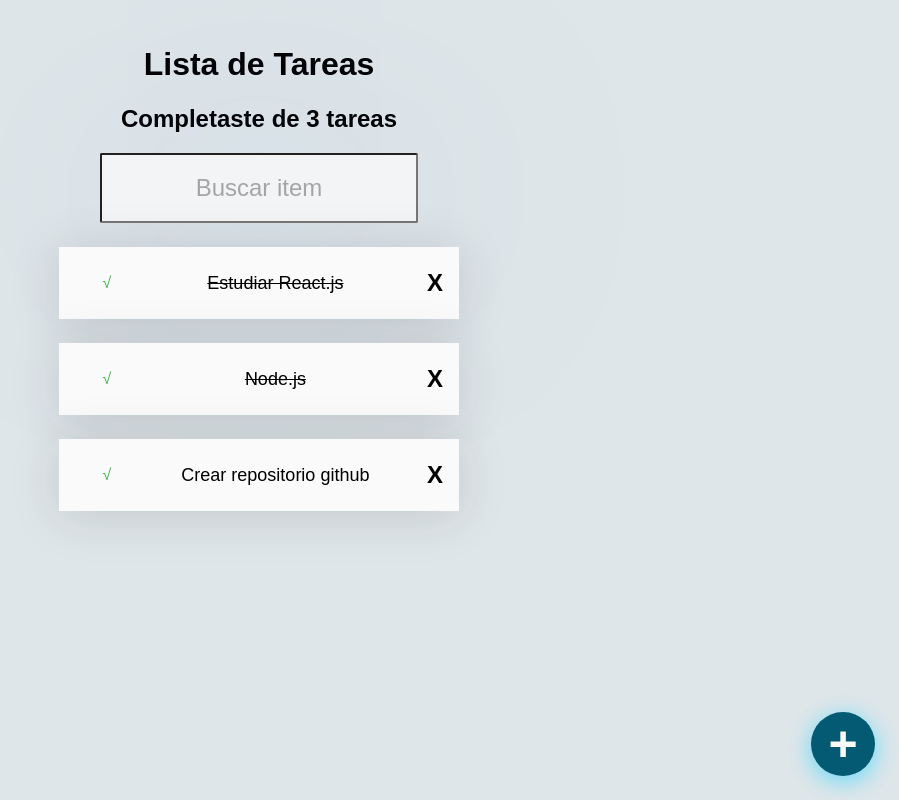
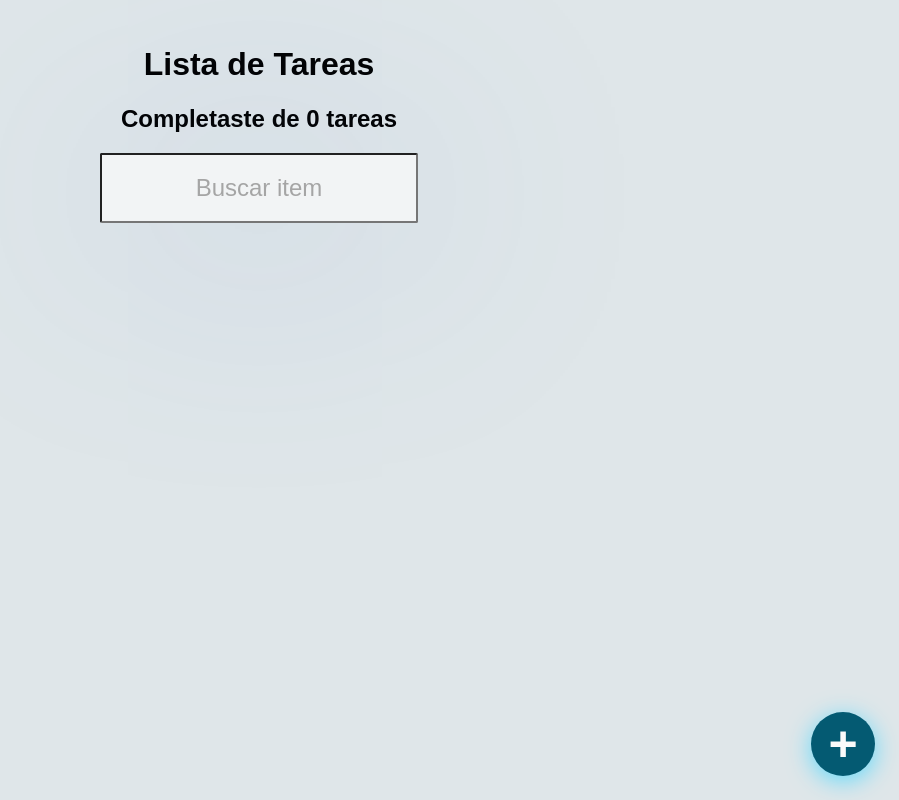
Before and after one commit to arialcoder/lista-tareas, a React (Create React App) app: page / in a window 1280 px wide. Shown: the whole page, without its empty margins (381-1280 px from the left). Built offline with nearby package versions, Linux system fonts and the light colour scheme.

Commit message:
add localStorage function

```diff
--- a/src/App.js
+++ b/src/App.js
@@ -13,7 +13,20 @@ const defaultTareas = [
 ];
 
 const App = (props) => {
-  const [tareas, setTareas] = useState(defaultTareas);
+  const localStorageTareas = localStorage.getItem("TAREAS_V1");
+
+  let parsearTareas;
+
+  if (!localStorageTareas) {
+    localStorage.setItem("TAREAS_V1", JSON.stringify([]));
+    parsearTareas = [];
+  } else {
+    parsearTareas = JSON.parse(localStorageTareas);
+  }
+
+  const [tareas, setTareas] = useState(parsearTareas);
+
+  // const [tareas, setTareas] = useState(defaultTareas);
 
   const [valorBuscador, setValorBuscador] = useState("");
   console.log(props);
@@ -34,13 +47,19 @@ const App = (props) => {
       return tareasTexto.includes(buscardorTexto);
     });
   }
+  // funcion para guardar tareas usando localStorage
+  const guardarTareas = (newTareas) => {
+    const tareasStringify = JSON.stringify(newTareas);
+    localStorage.setItem("TAREAS_V1", tareasStringify);
+    setTareas(newTareas);
+  };
 
   // funcion busca nuevas tareas
   const tareaCompleta = (texto) => {
     const tareasIndex = tareas.findIndex((tarea) => tarea.texto === texto);
     const newTareas = [...tareas];
     newTareas[tareasIndex].completado = true;
-    setTareas(newTareas);
+    guardarTareas(newTareas);
   };
 
   // funcion borra tareas
```
